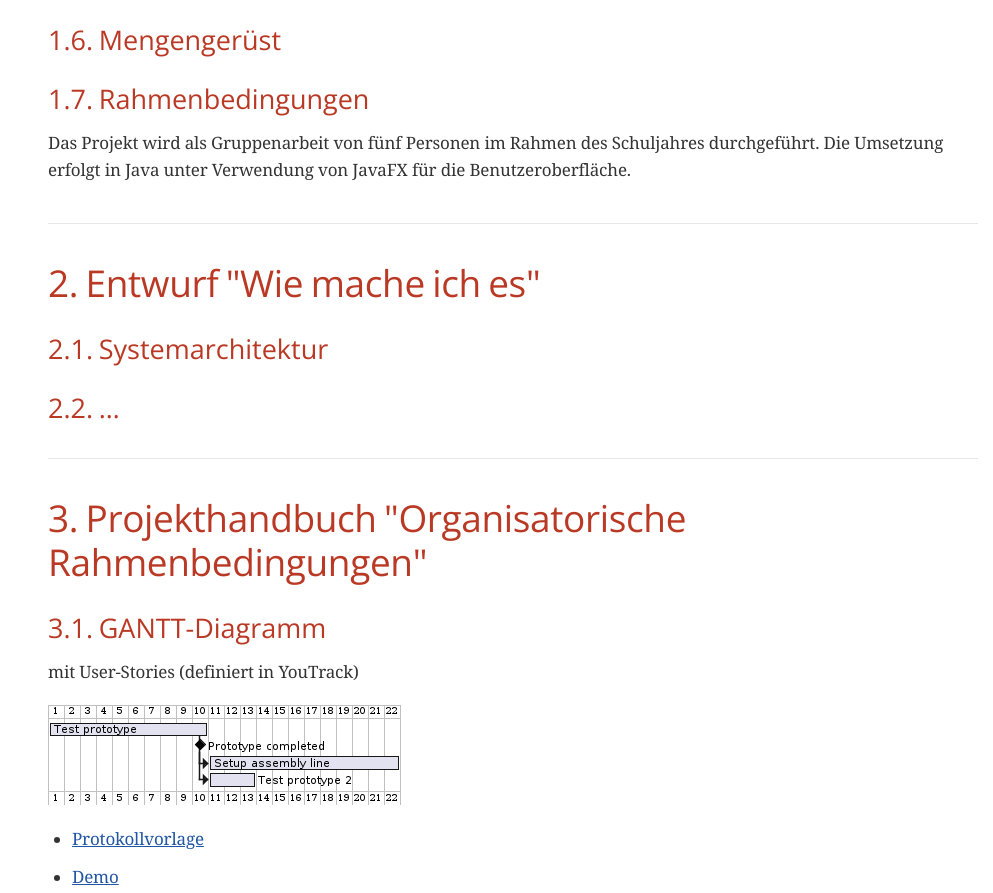
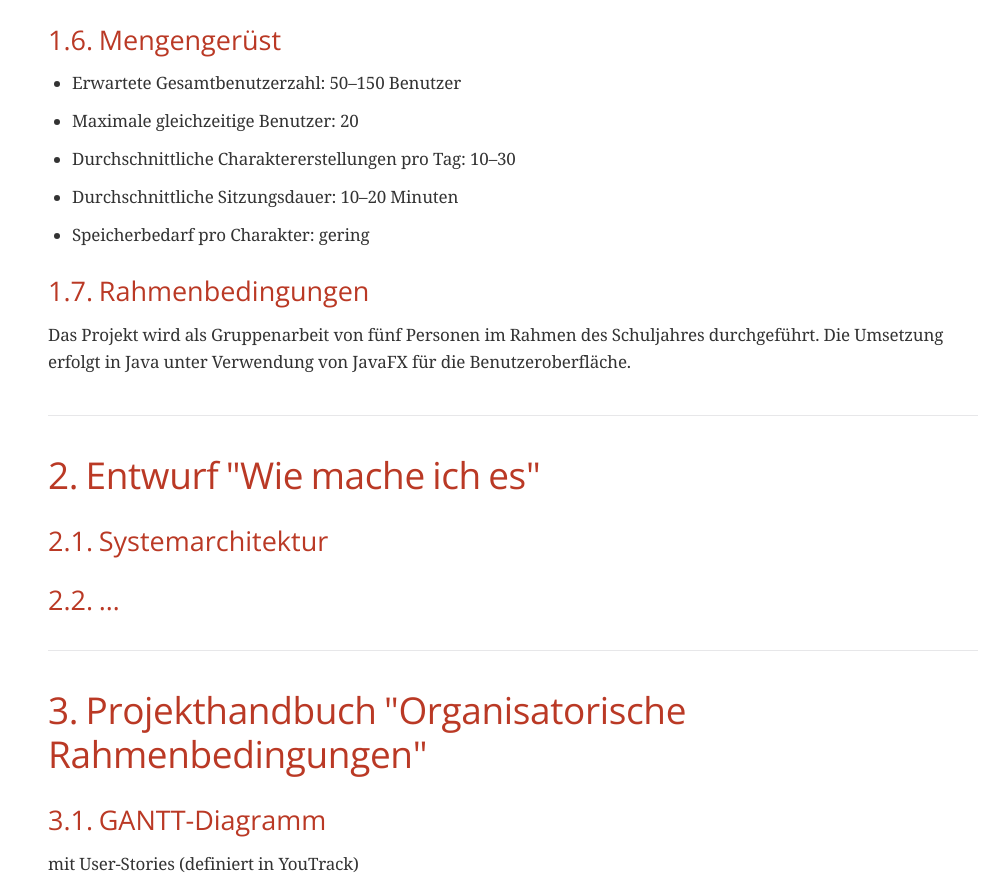
Before and after one commit to 2526-3bhif-syp/2526-3bhif-syp-project-dnd-character-creator, a plain HTML site: page sysspec.html in a window 1280 px wide. Shown: the part 1516-2409 px from the top of the page, without its empty margins (287-1280 px from the left). Drawn offline with nearby package versions, Linux system fonts and the light colour scheme; a web font is replaced by a local one.

Commit message:
Deploying to gh-pages from @ 2526-3bhif-syp/2526-3bhif-syp-project-dnd-character-creator@1c2eb8b7f600ded164023cb523ff06faa0d4d941 🚀

```diff
--- a/sysspec.html
+++ b/sysspec.html
@@ -550,7 +550,25 @@ Die strukturierte Darstellung ermöglicht eine schnelle Charaktererstellung und
 </div>
 <div class="sect2">
 <h3 id="_mengengerüst"><a class="anchor" href="#_mengengerüst"></a>1.6. Mengengerüst</h3>
-
+<div class="ulist">
+<ul>
+<li>
+<p>Erwartete Gesamtbenutzerzahl: 50–150 Benutzer</p>
+</li>
+<li>
+<p>Maximale gleichzeitige Benutzer: 20</p>
+</li>
+<li>
+<p>Durchschnittliche Charaktererstellungen pro Tag: 10–30</p>
+</li>
+<li>
+<p>Durchschnittliche Sitzungsdauer: 10–20 Minuten</p>
+</li>
+<li>
+<p>Speicherbedarf pro Charakter: gering</p>
+</li>
+</ul>
+</div>
 </div>
 <div class="sect2">
 <h3 id="_rahmenbedingungen"><a class="anchor" href="#_rahmenbedingungen"></a>1.7. Rahmenbedingungen</h3>
@@ -604,7 +622,7 @@ Die Umsetzung erfolgt in Java unter Verwendung von JavaFX für die Benutzeroberf
 <div id="footer">
 <div id="footer-text">
 Version 1.0.0<br>
-Last updated 2026-01-27 20:31:17 UTC
+Last updated 2026-01-27 20:38:27 UTC
 </div>
 </div>
 </body>
```
Also changed, not shown: demo.html (+1 -1 lines), index.html (+1 -1 lines), minutes-of-meeting.html (+1 -1 lines).
